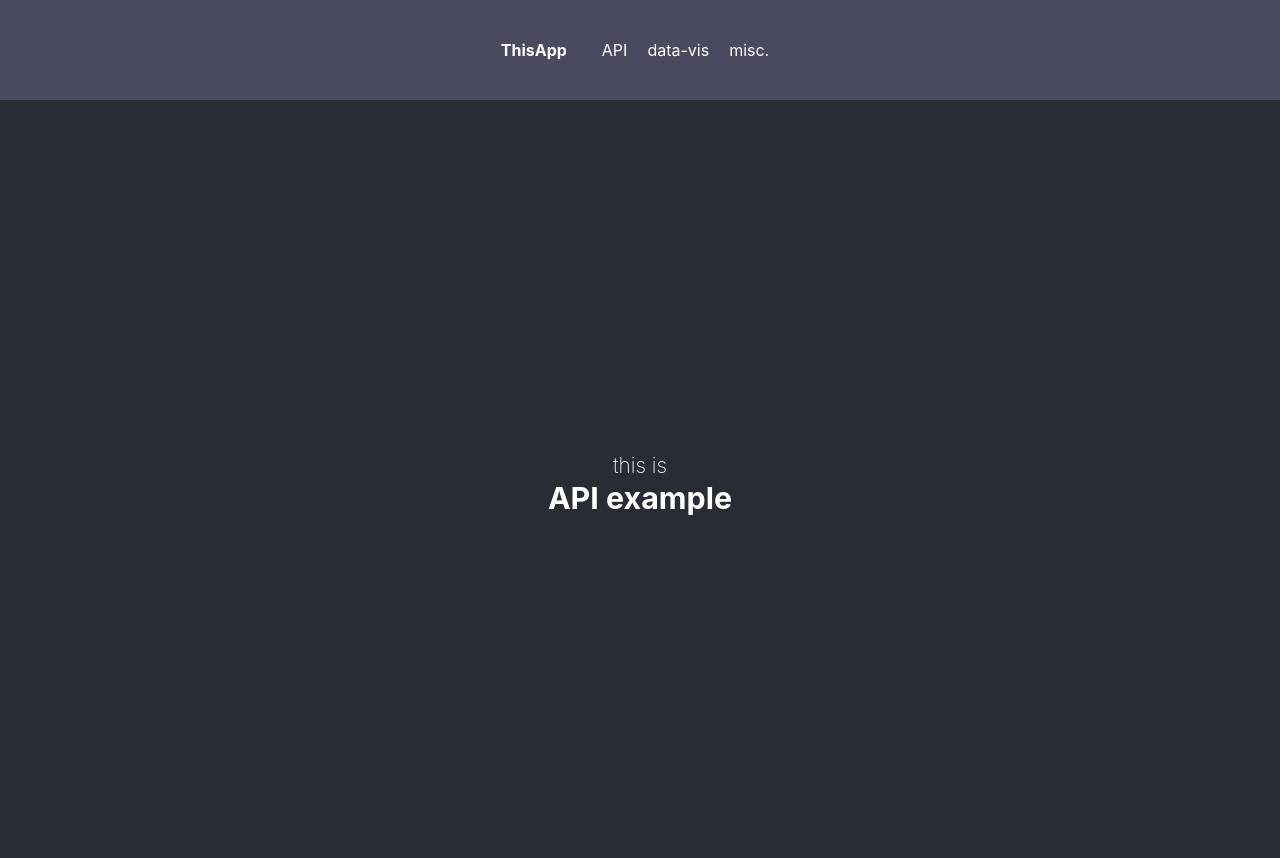
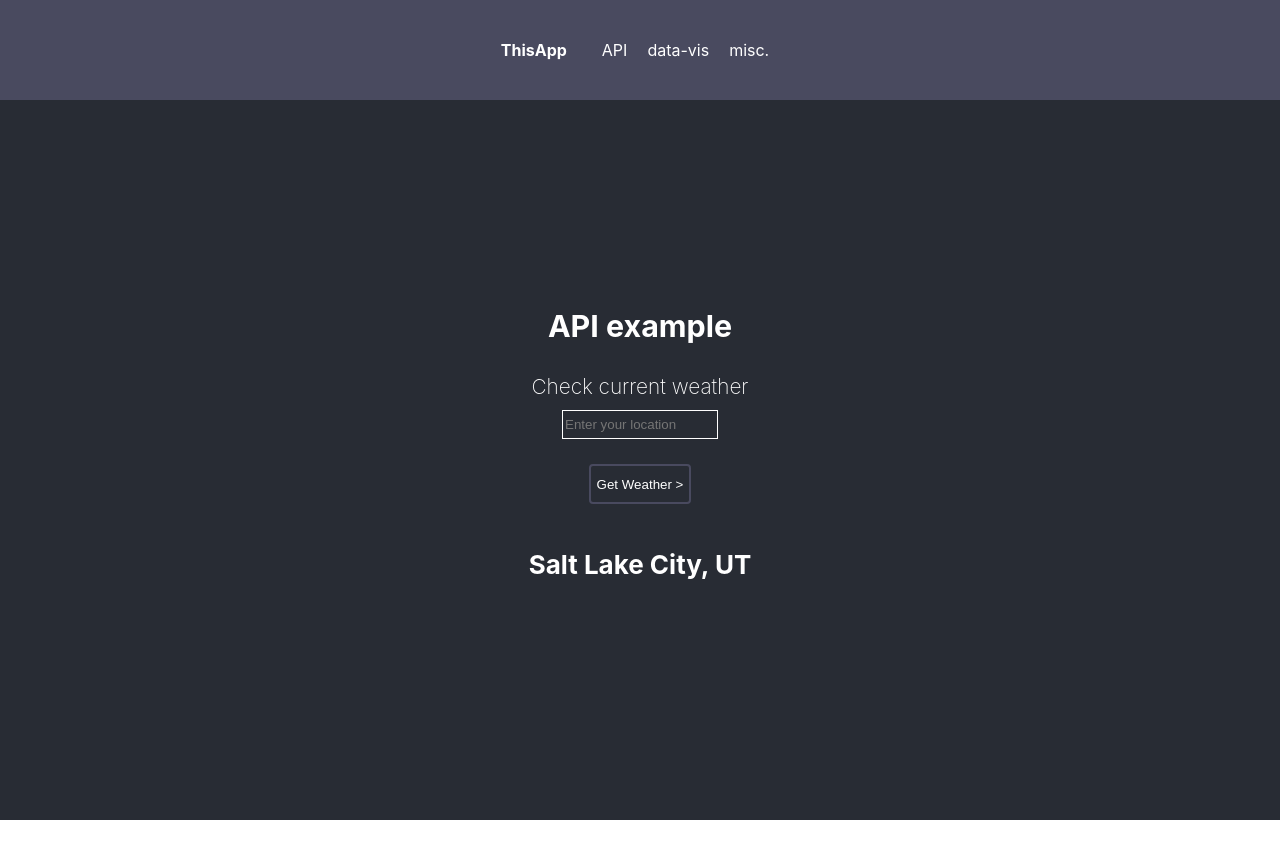
Before and after one commit to tylermorrisford/fun-app, a React (Create React App) app: page /api in a window 1280 px wide. Shown: the top 858 px of the page. After the commit the page ends 820 px from the top, so only its background shows below. Built offline with nearby package versions, Linux system fonts and the light colour scheme; no server answers.

Commit message:
add api example

```diff
--- a/package.json
+++ b/package.json
@@ -10,6 +10,7 @@
     "react-dom": "^16.13.1",
     "react-router-dom": "^5.1.2",
     "react-scripts": "3.4.1",
+    "recharts": "^1.8.5",
     "styled-components": "^5.1.0"
   },
   "scripts": {
--- a/src/App.css
+++ b/src/App.css
@@ -15,7 +15,7 @@
 
 .App-header {
   background-color: #282c34;
-  min-height: 100vh;
+  min-height: 90vh;
   display: flex;
   flex-direction: column;
   align-items: center;
--- a/src/App.js
+++ b/src/App.js
@@ -25,10 +25,6 @@ function App() {
       </Switch>
       {/* <Footer /> */}
       </Router>
-      {/* <header className="App-header">
-        <Callout>Welcome to</Callout>
-        <Brand>ThisApp!</Brand>
-      </header> */}
     </div>
   );
 }
--- a/src/components/APIEX.js
+++ b/src/components/APIEX.js
@@ -2,8 +2,101 @@ import React from 'react';
 import styled from 'styled-components'
 import '../App.css';
 
+const key = process.env.REACT_APP_WEATHER_API_KEY;
+console.log('key',  key);
+// const date = Date.now();
+// console.log(date);
+const url = `https://api.openweathermap.org/data/2.5/weather?id=5780993&units=Imperial&appid=${key}`;
+
+class APIEX extends React.Component{
+   constructor(){
+     super()
+     this.state={
+       ready: false,
+       location: 'Salt Lake City, UT',
+       locationData: {},
+       temp: null,
+       sunrise: null, // translate UTC to date format
+       sunset: null,
+       description: null,
+       name: null,
+       country: null
+     }
+   }
+
+
+   componentDidMount(){
+    fetch(url)
+    .then(response => {
+      return response.json();
+    }).then(data => {
+      console.log('data', data);
+      console.log('curr temp', data.main.temp)
+      this.setState({
+        ready: true,
+        locationdata: data,
+        temp: data.main.temp
+      })
+    })
+  }
+
+  render(){
+
+    const handleSubmit = (e) => {
+      console.log(e);
+      e.preventDefault();
+      this.setState({
+          location: e.target.value
+      })
+      const url = `https://api.openweathermap.org/data/2.5/weather?q=${this.state.location}&units=Imperial&appid=${key}`;
+      fetch(url)
+      .then(response => {
+        return response.json();
+      }).then(data => {
+        console.log('data', data);
+        console.log('curr temp', data.main.temp)
+        this.setState({
+          ready: true,
+          locationdata: data,
+          temp: data.main.temp,
+          description: data.weather[0].description,
+          name: data.name,
+          country: data.sys.country
+        })
+      })
+    }
+
+
+
+    const handleChange = (e) => {
+      this.setState({
+        location: e.target.value
+      })
+    }
+
+    return(
+        <header className="App-header">
+        <Brand>API example</Brand>
+        <Callout>Check current weather</Callout>
+        <form onSubmit={handleSubmit}>
+          <Input placeholder="Enter your location" onChange={handleChange}/><br/>
+          <Button type="submit" name="submit">Get Weather ></Button>
+          <h4>{this.state.location}</h4>
+          {this.state.temp ? (<h5>Current Temp: {this.state.temp}˚F</h5>) : null}
+          {this.state.name ? (<h6><em>for  {this.state.name}, {this.state.country}</em></h6>) : null}
+        </form>
+      </header>
+    )
+  }
+
+}
+
+export default APIEX;
+
+
+// styled components
 const Callout = styled.span`
-  margin-bottom: 0;
+  margin-bottom: 5px;
   font-size: 0.8em;
   font-weight: 200;
 `
@@ -11,14 +104,20 @@ const Callout = styled.span`
 const Brand = styled.h3`
   margin-top: 2px;
 `
-
-const APIEX = () => {
-    return(
-        <header className="App-header">
-        <Callout>this is</Callout>
-        <Brand>API example</Brand>
-      </header>
-    )
-}
-
-export default APIEX;
+const Input = styled.input`
+  border: 1px solid white;
+  height: 25px;
+  background-color: #282c34;
+  width: 150px;
+  margin-bottom: 15px;
+  color: white;
+  padding: 0 auto;
+`
+const Button = styled.button`
+  height: 40px;
+  margin: 10px;
+  border-radius: 4px;
+  background-color: #282c34;
+  color: white;
+  border: 2px solid #494A5F;
+`
```
Also changed, not shown: 2 other files (tests, documents, lock files or other folders).
